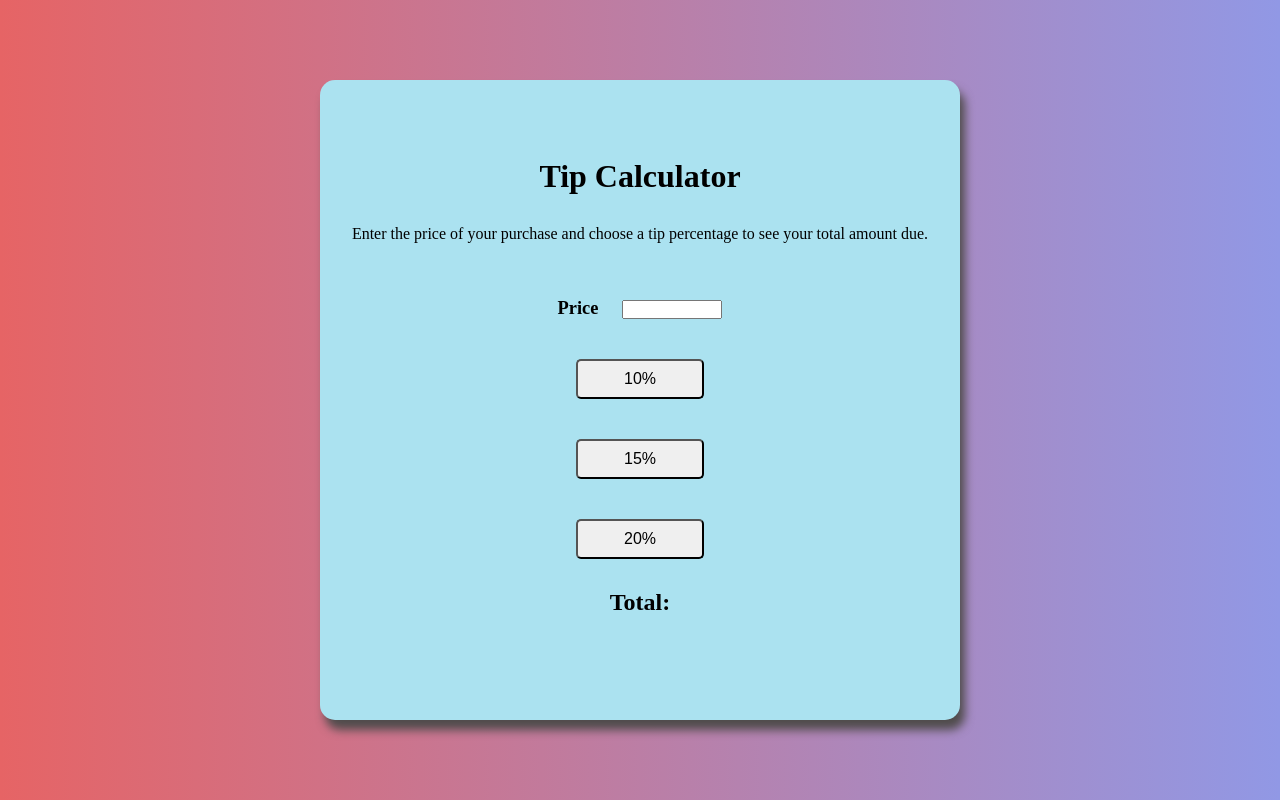
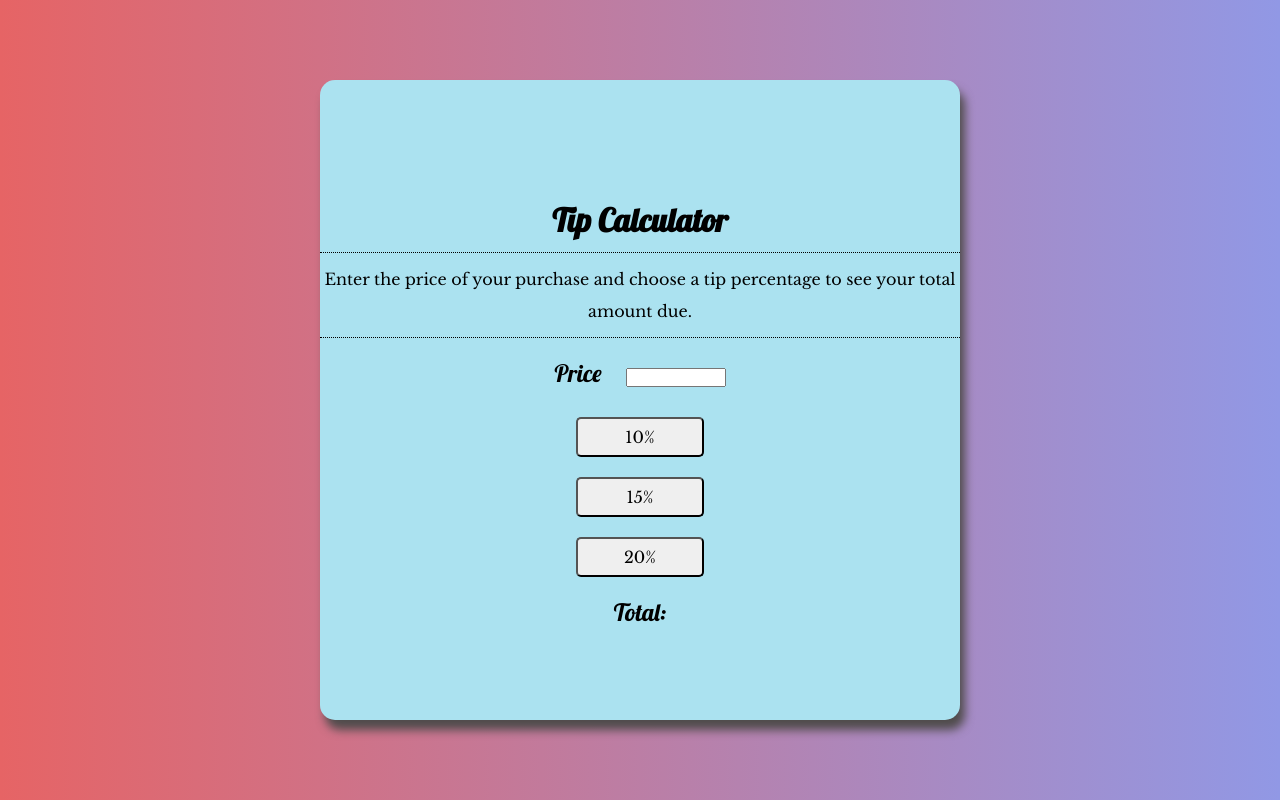
Before and after one commit to aacarring/tip-calculator, a plain HTML site: page index.html in a window 1280 px wide. Drawn offline with nearby package versions, Linux system fonts and the light colour scheme.

Commit message:
Added final styling in css

```diff
--- a/styles.css
+++ b/styles.css
@@ -26,16 +26,26 @@ body {
 header {
     text-align: center;
     line-height: 2;
+    margin-top: 35px;
 }
 header h1 {
-    margin-bottom: 10px;
+    font-family: 'Lobster', cursive;
+    font-size: 2em;
+}
+header p {
+    padding-top: 10px;
+    padding-bottom: 10px;
+    border-top: 1px dotted black;
+    border-bottom: 1px dotted black;
+    font-family: 'Libre Baskerville', serif;
+    font-size: 1em;
 }
 .choices {
     display: flex;
     flex-direction: column;
     justify-content: center;
     align-items: center;
-    margin: 30px;
+    margin: 10px;
 }
 .choices label,
 .choices span,
@@ -43,22 +53,26 @@ header h1 {
     margin: 10px;
 }
 .choices span {
-    font-size: 1.15em;
-    font-weight: bold;
+    font-size: 1.5em;
+    font-family: 'Lobster', cursive;
 }
 .choices input {
     width: 100px;
 }
 .choices button {
-    margin: 20px;
+    margin: 10px;
     width: 10vw;
     height: 5vh;
     text-align: center;
     border-radius: 5px;
     font-size: 1rem;
+    font-family: 'Libre Baskerville', serif;
 }
 .choices h2 {
     margin: 10px;
+    font-weight: normal;
+    font-size: 1.5em;
+    font-family: 'Lobster', cursive;
 }
 .choices button:hover {
     background: black;
```
